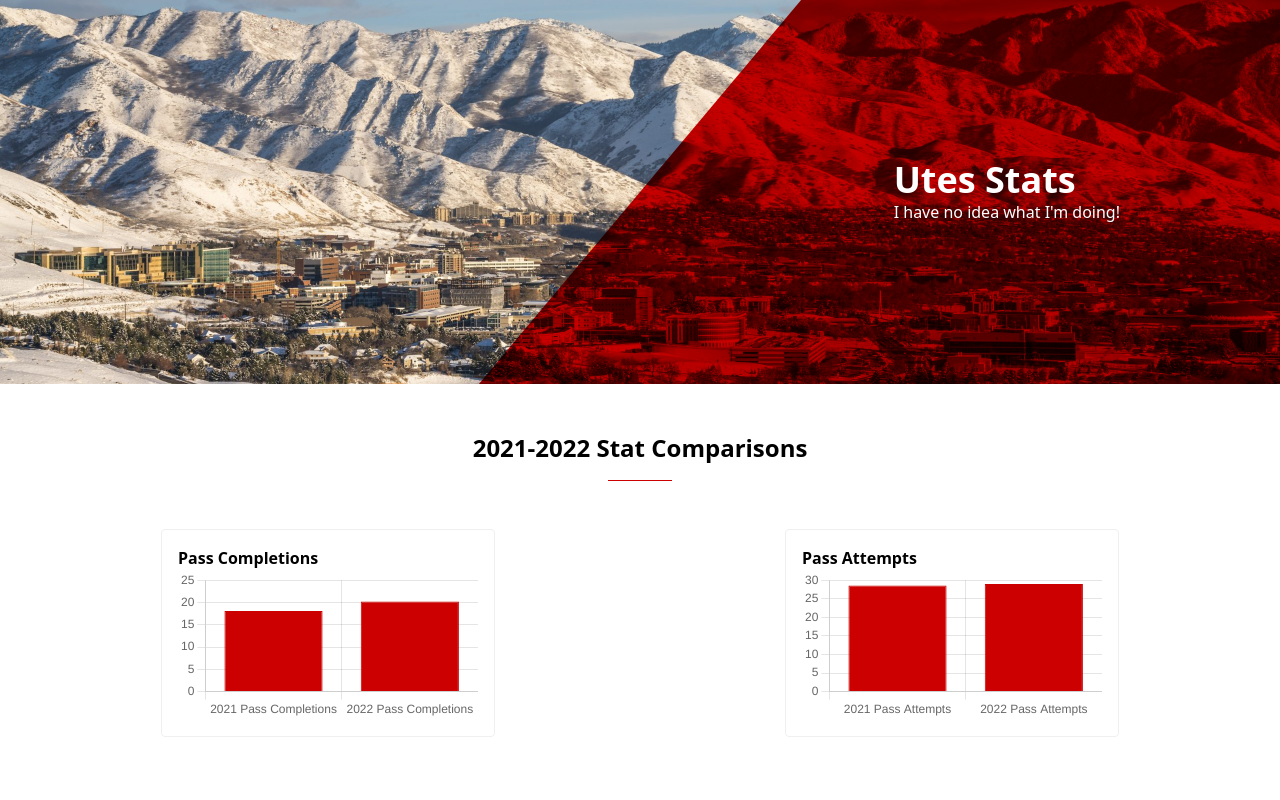
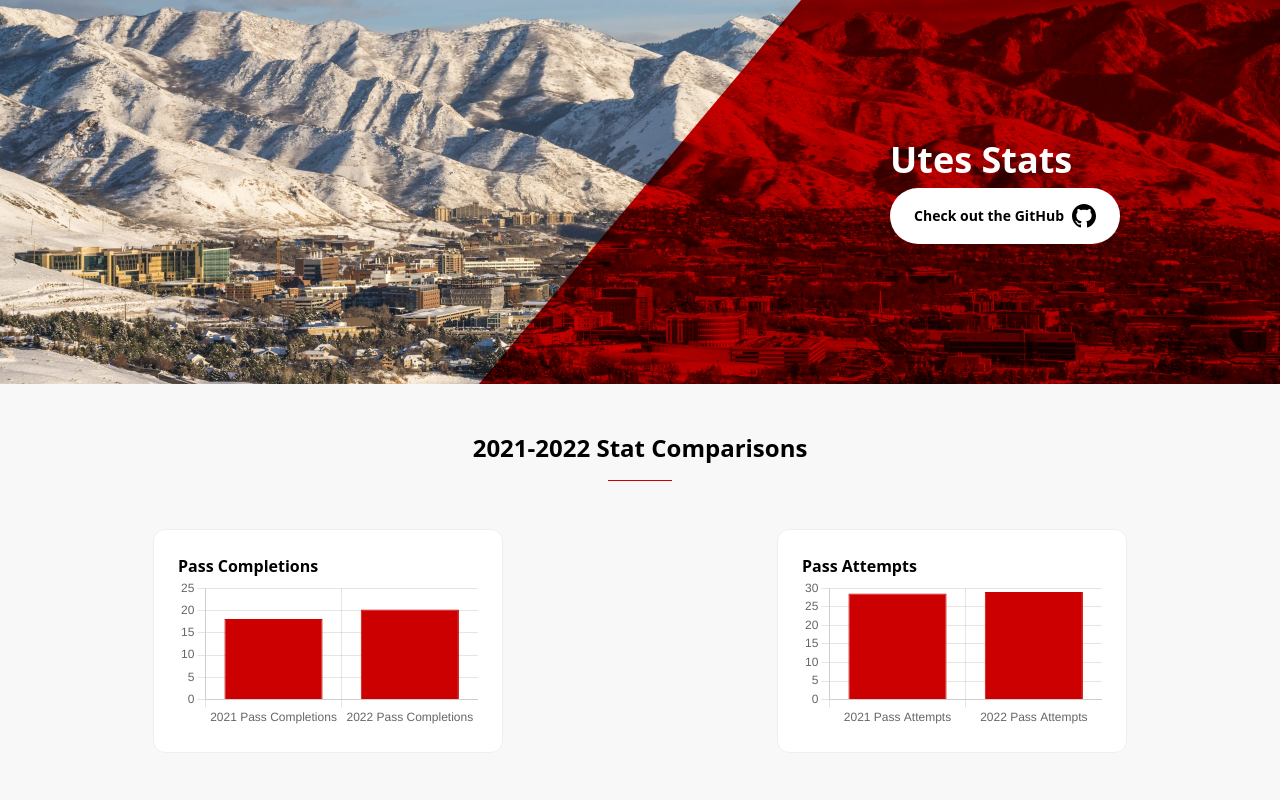
Before and after one commit to franky212/puppeteer-scraper, a website: page index.html in a window 1280 px wide. Shown: the top 800 px of the page. Drawn offline with nearby package versions, Linux system fonts and the light colour scheme.

Commit message:
Adding in link to Git Repo

```diff
--- a/index.html
+++ b/index.html
@@ -18,7 +18,10 @@
     <section class="bg-center bg-scroll bg-cover flex hero h-96 mx-auto items-center justify-end overflow-hidden relative" style="background-image: url(./hero-background.jpeg)">
       <div class="relative z-50 mr-40">
         <h1 class="text-4xl font-black text-white">Utes Stats</h1>
-        <p class="text-white font-medium">I have no idea what I'm doing!</p>
+        <a class="bg-white text-sm font-bold items-center justify-between mt-2 inline-flex px-6 py-4 rounded-full" href="https://github.com/franky212/puppeteer-scraper" target="_blank">
+          Check out the GitHub
+          <img class="w-6 ml-2" src="./iconmonstr-github-1.svg" alt="Github Icon">
+        </a>
       </div>
     </section>
 
@@ -27,12 +30,12 @@
       <section class="py-12" aria-label="Team Statistics">
         <h2 class="text-2xl font-black text-center mb-12 section-header">2021-2022 Stat Comparisons</h2>
         <div class="flex justify-around">
-          <div class="stat-container">
+          <div class="stat-container bg-white">
             <h2 class="font-black">Pass Completions</h2>
             <canvas id="passCompletions"></canvas>
           </div>
 
-          <div class="stat-container">
+          <div class="stat-container bg-white">
             <h2 class="font-black">Pass Attempts</h2>
             <canvas id="passAttempts"></canvas>
           </div>
--- a/styles.css
+++ b/styles.css
@@ -1,3 +1,7 @@
+html, body {
+  background-color: #f8f8f8;
+}
+
 .hero:before {
   display: block;
   background-color: #c00;
@@ -15,8 +19,8 @@
 
 .stat-container {
   border: 1px solid #efefef;
-  padding: 1rem;
-  border-radius: 0.25rem;
+  padding: 1.5rem;
+  border-radius: 0.75rem;
 }
 
 .section-header:after {
```
Also changed, not shown: iconmonstr-github-1.svg (added).
